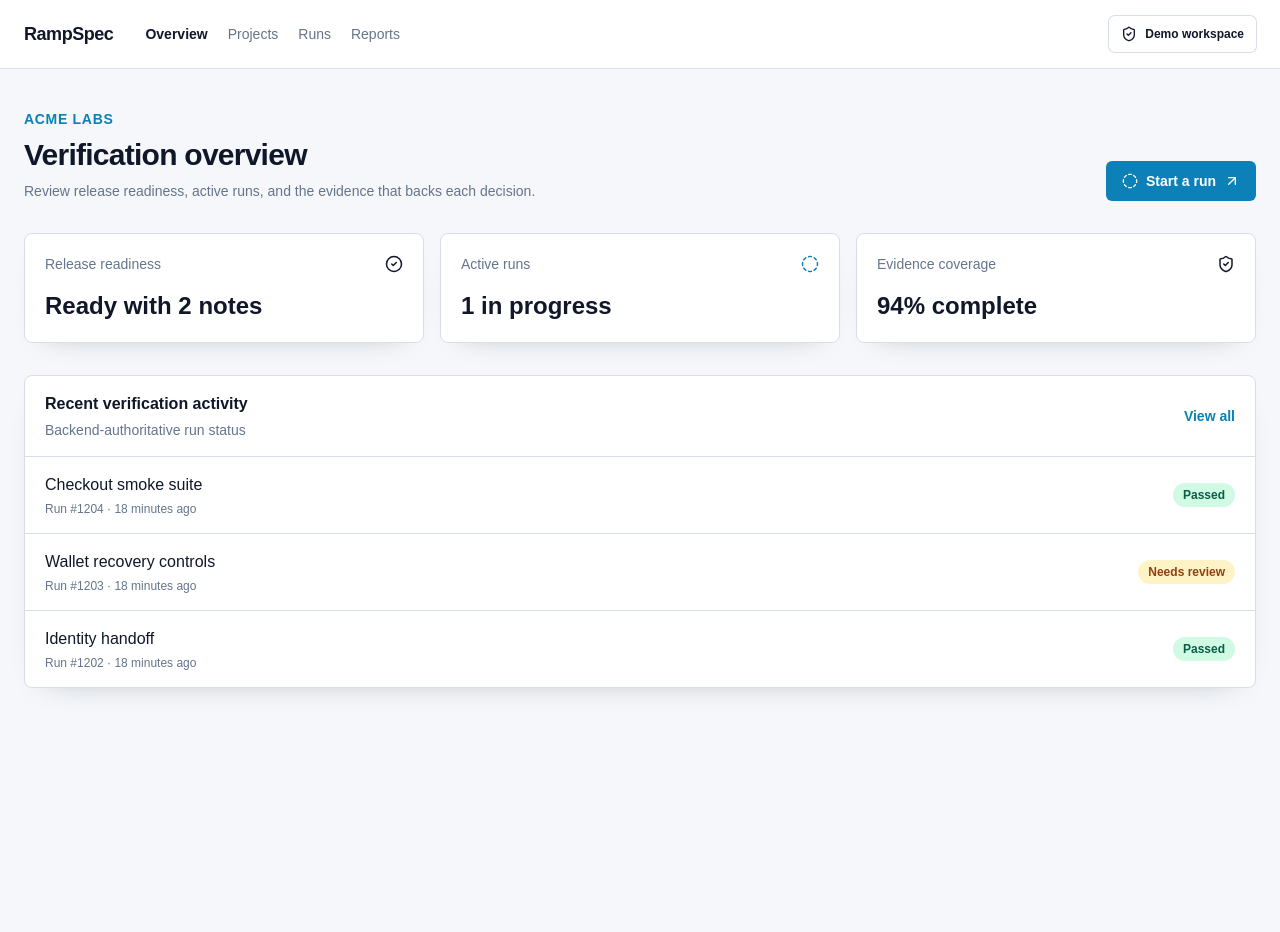
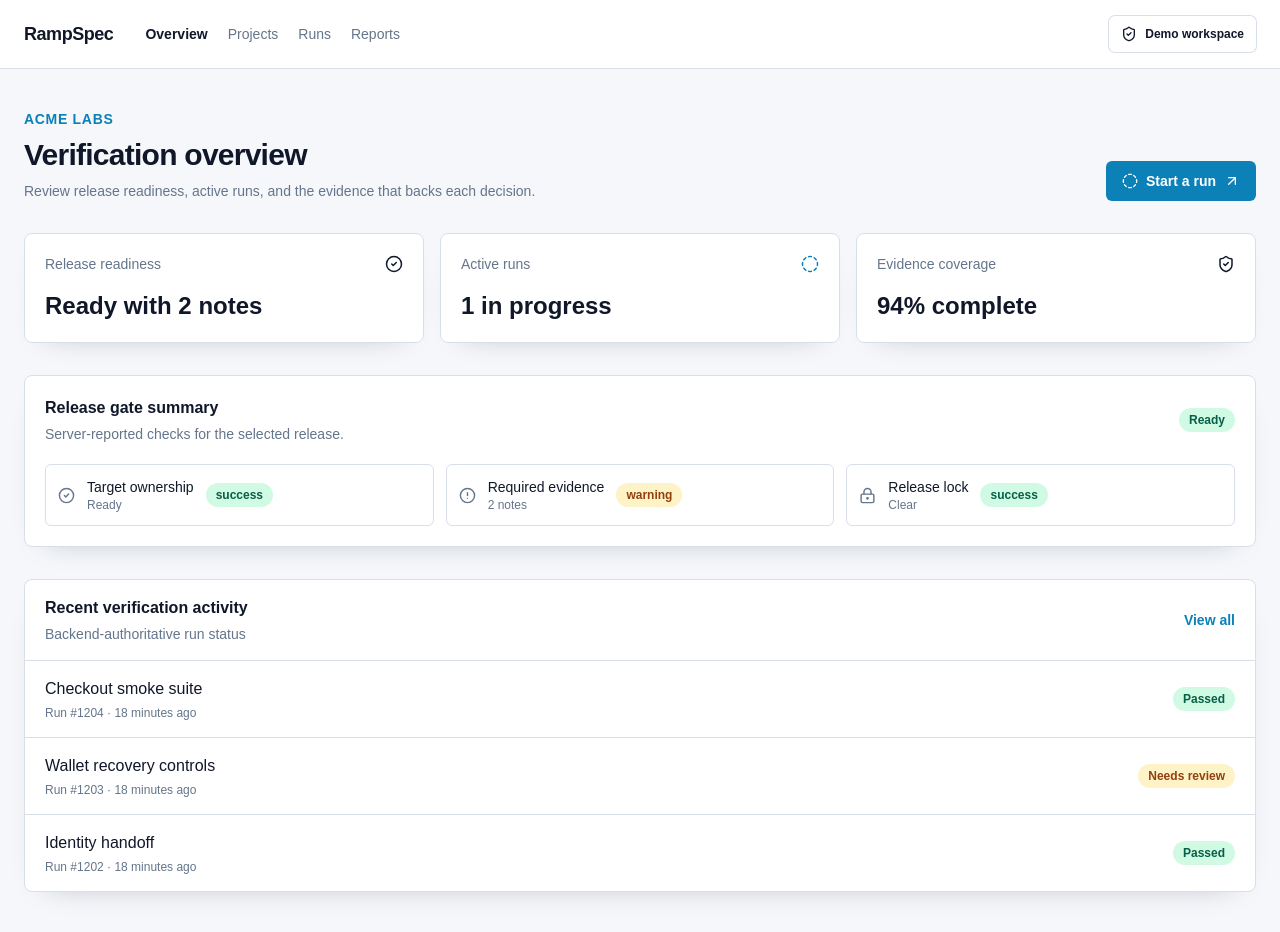
Before and after one commit to ramspec-labs/rampspec-frontend, a Next.js app: page / in a window 1280 px wide. Before the commit the page ends 800 px from the top, so only its background shows below. Built offline with nearby package versions, Linux system fonts and the light colour scheme.

Commit message:
Add dashboard release summary

```diff
--- a/src/app/page.tsx
+++ b/src/app/page.tsx
@@ -1,5 +1,6 @@
 import { ArrowUpRight, CheckCircle2, CircleDashed, ShieldCheck, type LucideIcon } from "lucide-react";
 import { Button } from "@/components/ui/button";
+import { ReleaseSummary } from "@/components/release-summary";
 
 const navigation = ["Overview", "Projects", "Runs", "Reports"];
 const readinessCards: Array<{ label: string; value: string; tone: "success" | "accent" | "warning"; Icon: LucideIcon }> = [
@@ -47,6 +48,7 @@ export default function HomePage() {
             </article>
           ))}
         </section>
+        <div className="mt-8"><ReleaseSummary /></div>
         <section className="mt-8 rounded-lg border border-line bg-surface shadow-panel">
           <div className="flex items-center justify-between border-b border-line px-5 py-4">
             <div><h2 className="font-semibold">Recent verification activity</h2><p className="mt-1 text-sm text-muted">Backend-authoritative run status</p></div>
--- /dev/null
+++ b/src/components/release-summary.tsx
@@ -0,0 +1,5 @@
+import { CheckCircle2, CircleAlert, LockKeyhole } from "lucide-react";
+import { StatusBadge } from "@/components/ui/status-badge";
+
+const gates = [{ name: "Target ownership", state: "Ready", status: "success" as const, icon: CheckCircle2 }, { name: "Required evidence", state: "2 notes", status: "warning" as const, icon: CircleAlert }, { name: "Release lock", state: "Clear", status: "success" as const, icon: LockKeyhole }];
+export function ReleaseSummary() { return <section className="rounded-lg border border-line bg-surface p-5 shadow-panel"><div className="flex items-center justify-between"><div><h2 className="font-semibold">Release gate summary</h2><p className="mt-1 text-sm text-muted">Server-reported checks for the selected release.</p></div><StatusBadge status="success">Ready</StatusBadge></div><div className="mt-5 grid gap-3 md:grid-cols-3">{gates.map(({ name, state, status, icon: Icon }) => <div key={name} className="flex items-center gap-3 rounded-md border border-line p-3"><Icon size={17} className="text-muted" /><div><p className="text-sm font-medium">{name}</p><p className="text-xs text-muted">{state}</p></div><StatusBadge status={status}>{status}</StatusBadge></div>)}</div></section>; }
```
